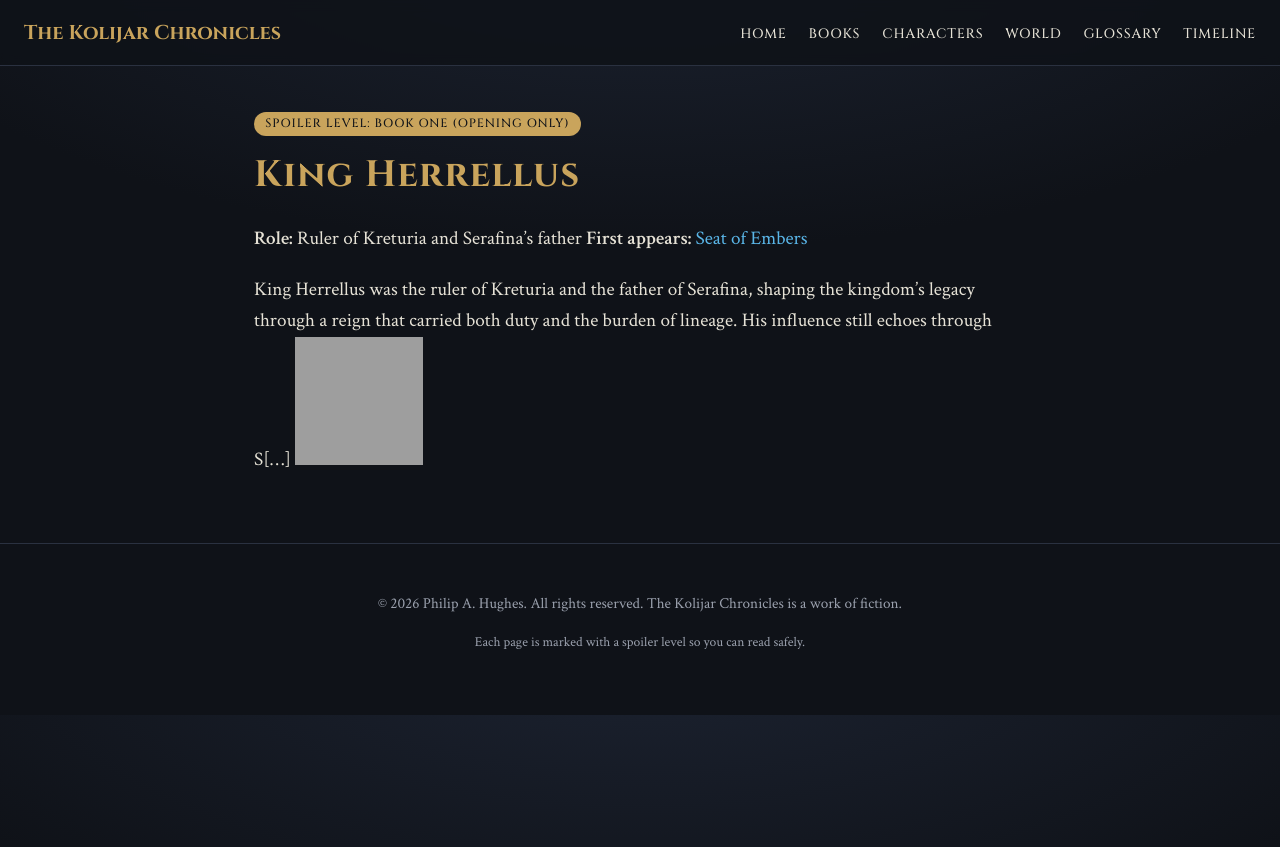
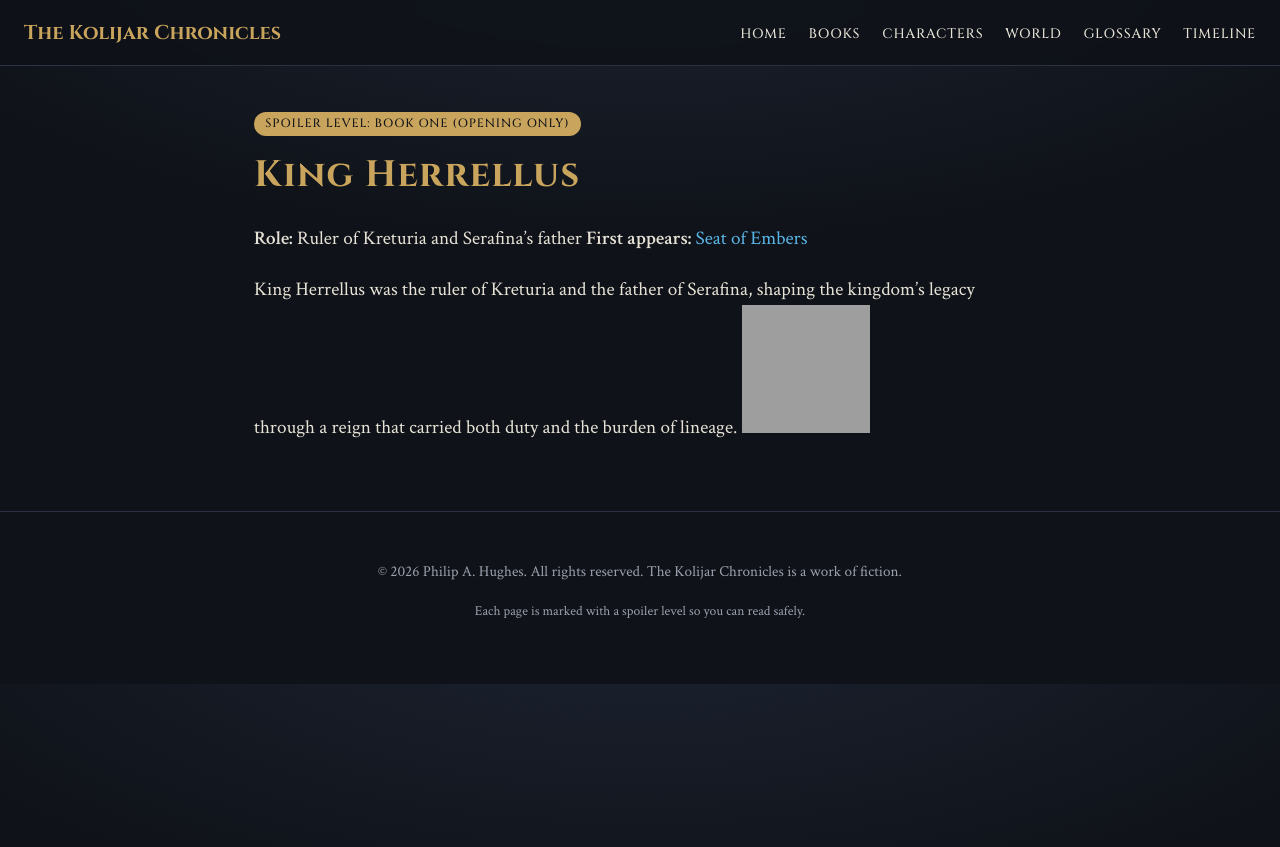
Before and after one commit to philauthor46/Kolijar-Hub, a Jekyll site: the page built from characters/king-herrellus.md, in a window 1280 px wide. Shown: the top 847 px of the page. Built offline with Jekyll 4.4.1, drawn with Linux system fonts in a browser that asks for light colours; grey boxes are pictures that could not be loaded.

Commit message:
Refine description of King Herrellus
Removed incomplete sentence and retained description of King Herrellus.

```diff
--- a/characters/king-herrellus.md
+++ b/characters/king-herrellus.md
@@ -10,5 +10,5 @@ spoiler: Book One (opening only)
 **Role:** Ruler of Kreturia and Serafina's father
 **First appears:** [Seat of Embers]({{ "/books/seat-of-embers/" | relative_url }})
 
-King Herrellus was the ruler of Kreturia and the father of Serafina, shaping the kingdom's legacy through a reign that carried both duty and the burden of lineage. His influence still echoes through S[...]
+King Herrellus was the ruler of Kreturia and the father of Serafina, shaping the kingdom's legacy through a reign that carried both duty and the burden of lineage.
 <img width="128" height="128" alt="King Herrellus" src="https://github.com/user-attachments/assets/9199d41e-cc0c-4aa2-8c18-3c20d2eeab18" />
```
